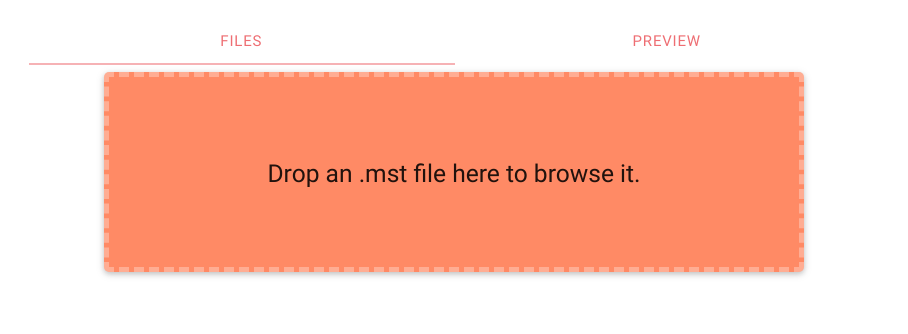
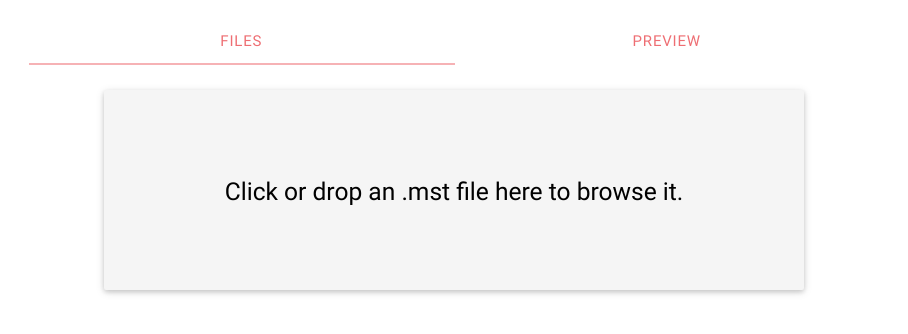
Before and after one commit to dj0wns/DJs_MA_TOOLs, a plain HTML site: page mstexplorer/index.html in a window 1280 px wide. Shown: the part 94-428 px from the top of the page, without its empty margins (186-1094 px from the left). Drawn offline with nearby package versions, Linux system fonts and the light colour scheme.

Commit message:
Recolored dropzone, ability to choose file in file browser, added UIError class.

```diff
--- a/mstexplorer/css/style.css
+++ b/mstexplorer/css/style.css
@@ -5,12 +5,13 @@ body
 
 #dropzone
 {
-  border: 5px dashed rgba(255, 255, 255, 0.3);
-  border-radius: 5px;
   width: 700px;
   height: 200px;
+  margin-top: 25px;
   margin-left: auto;
   margin-right: auto;
+  color: #000;
+  display: block;
 }
 
 #dropzone.hover h5
--- a/mstexplorer/index.html
+++ b/mstexplorer/index.html
@@ -23,11 +23,14 @@
           </ul>
         </div>
         <div id="filestab" class="col s12">
-          <div id="dropzone" class="valign card-panel deep-orange lighten-2" ng-show="!files">
-            <div class="valign-wrapper" style="height:100%">
-              <h5 class="valign center-align" style="width:100%">Drop an .mst file here to browse it.</h5>
+          <input type="file" id="fileBrowser" style="display:none"/>
+          <a href="#" ng-click="browseForFile()">
+            <div id="dropzone" class="valign card-panel grey lighten-4 waves-effect" ng-show="!files">
+              <div class="valign-wrapper" style="height:100%">
+                <h5 class="valign center-align" style="width:100%">Click or drop an .mst file here to browse it.</h5>
+              </div>
             </div>
-          </div>
+          </a>
           <div ng-show="files">
             <form>
               <div id="filters">
@@ -103,6 +106,7 @@
   <script src="js/mstreader.js"></script>
   <script src="js/msterror.js"></script>
   <script src="js/ui.js"></script>
+  <script src="js/uierror.js"></script>
   <script src="js/app.js"></script>
   <script src="js/fileFilter.js"></script>
   <script src="js/filters.js"></script>
--- /dev/null
+++ b/mstexplorer/js/uierror.js
@@ -0,0 +1,4 @@
+function UIError(message)
+{
+	this.message = message;
+}
```
